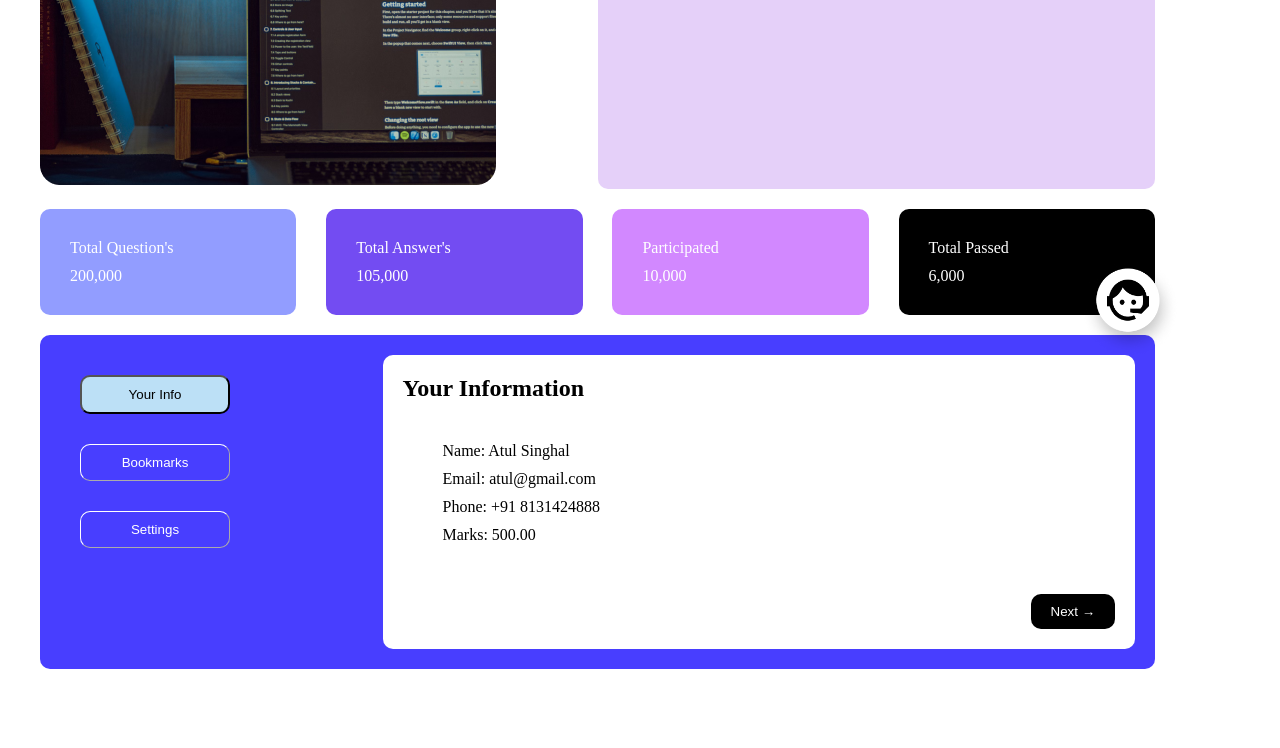
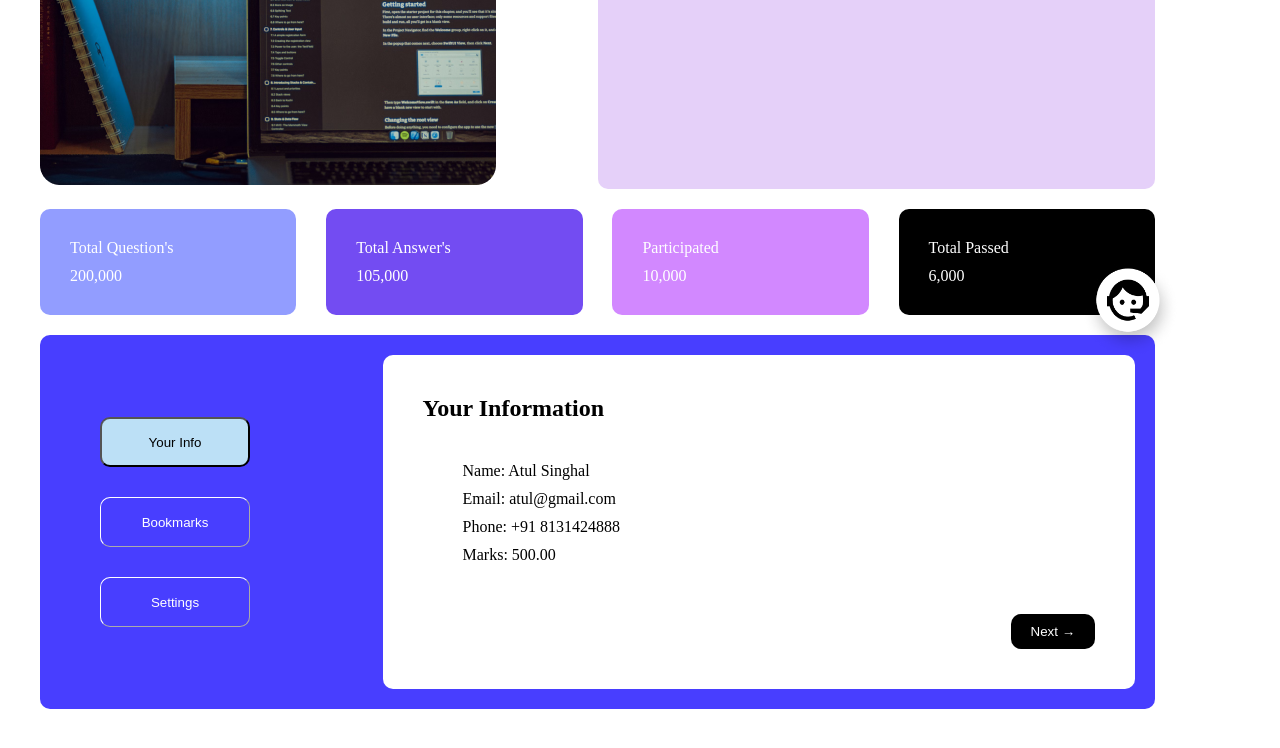
Before and after one commit to JagveerSinghBanshiwal/Micro-Project-2, a plain HTML site: page index.html in a window 1280 px wide. Shown: the part 412-1160 px from the top of the page. Before the commit the page ends 1121 px from the top, so only its background shows below. Drawn offline with Linux system fonts and the light colour scheme; a web font is replaced by a local one.

Commit message:
Update index.css

```diff
--- a/index.css
+++ b/index.css
@@ -57,8 +57,8 @@ a {
 /*kfkfk*/
 .main{
     display:flex;
-    flex-direction:row;+
-    width:100%
+    flex-direction:row;
+    width:100%;
 }
 .sticky-image-box{
     padding-top:50px;
@@ -147,17 +147,17 @@ a {
 .sidebar {
     display: flex;
     flex-direction: column;
+    justify-content: center;
+    align-items: center;
     gap: 30px;
-    padding:20px;
+    padding:40px;
 }
 
 .sidebar button {
-
     padding: 10px;
-
     border-radius: 10px;
     cursor: pointer;
-    width: 100%;
+    height:50px;
     width:150px;
 }
 .button1{
@@ -181,7 +181,7 @@ a {
 .info-content {
     background-color: #ffffff;
     color: #000000;
-    padding: 20px;
+    padding: 40px;
     border-radius: 10px;
     width: 70%;
 }
```
